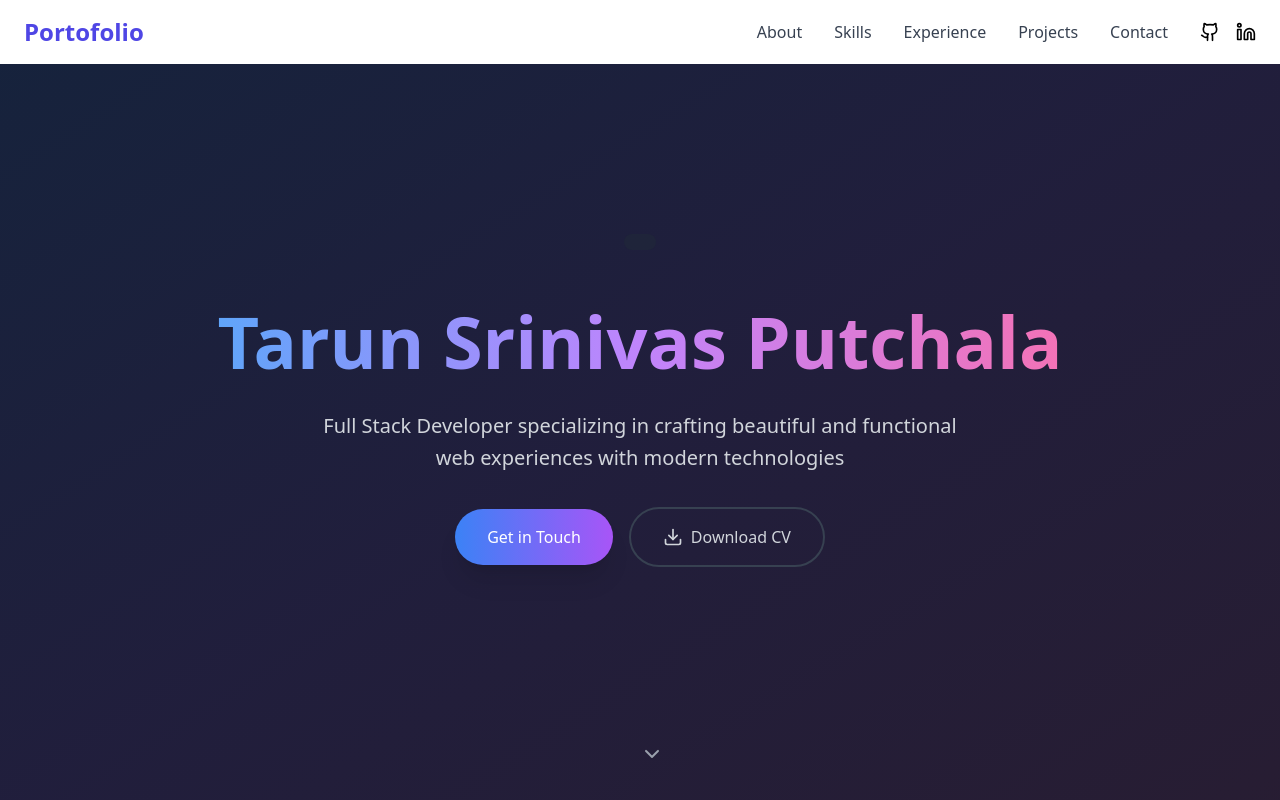
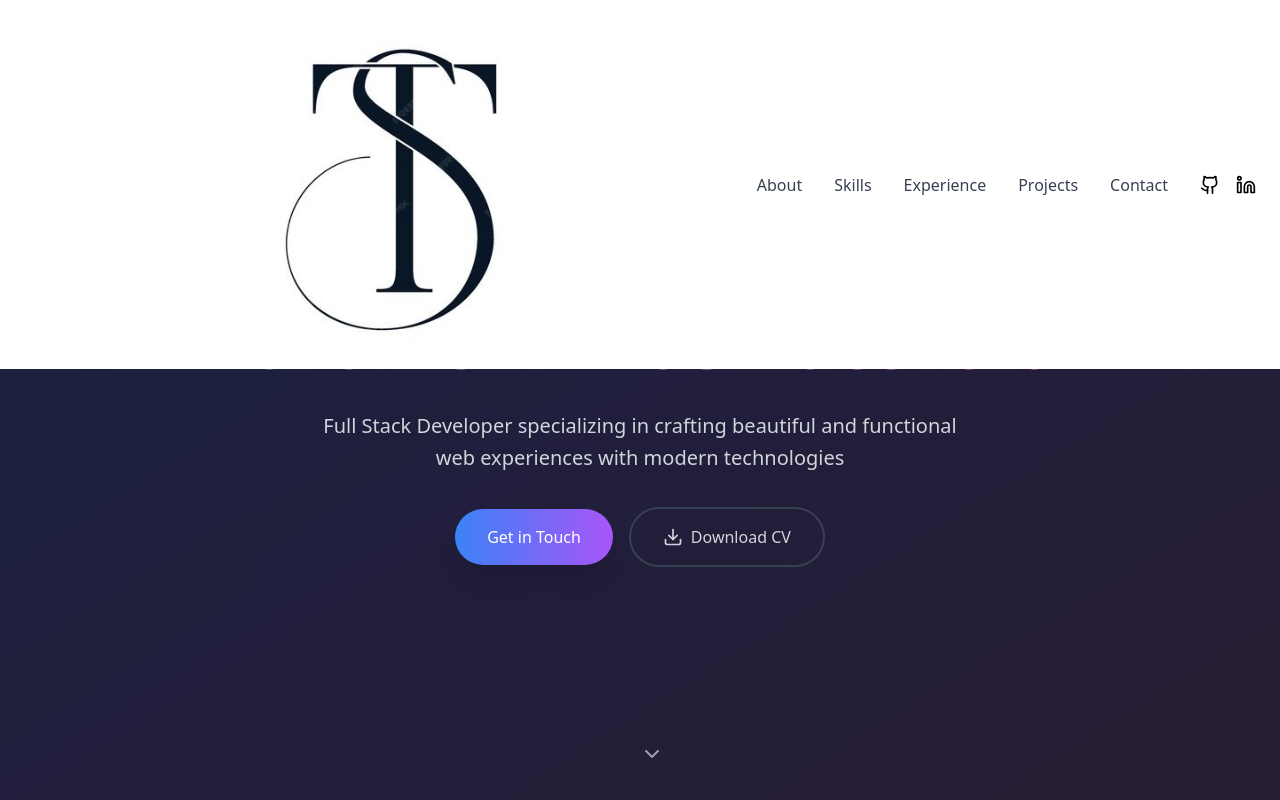
Before and after one commit to tarunsrinivas4302/portfolio, a React (Vite) app: page / in a window 1280 px wide. Shown: the top 800 px of the page. Built offline with nearby package versions, Linux system fonts and the light colour scheme.

Commit message:
added logo

```diff
--- a/src/components/Header.tsx
+++ b/src/components/Header.tsx
@@ -37,7 +37,7 @@ const Header = () => {
             animate={{ opacity: 1 }}
             className="text-2xl font-bold text-indigo-600"
           >
-            Portofolio
+            <img src='/logo.jpg' alt="TS"/>
           </motion.div>
 
           {/* Desktop Navigation */}
```
Also changed, not shown: public/logo.jpg (added).
